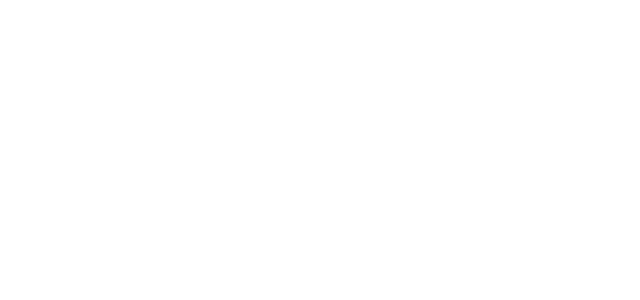
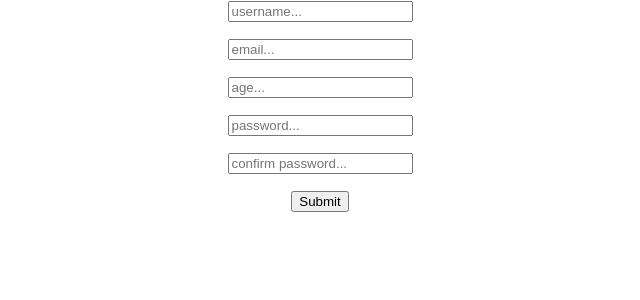
Before and after one commit to LKASTI/Learning-React, a React (Create React App) app: page /profile in a window 1280 px wide. Shown: the top 300 px of the page, without its empty margins (320-960 px from the left). Built offline with nearby package versions, Linux system fonts and the light colour scheme.

Commit message:
committing app that validates form data with up and react-hook-form

```diff
--- a/package.json
+++ b/package.json
@@ -3,6 +3,7 @@
   "version": "0.1.0",
   "private": true,
   "dependencies": {
+    "@hookform/resolvers": "^2.9.10",
     "@tanstack/react-query": "^4.16.1",
     "@testing-library/jest-dom": "^5.16.5",
     "@testing-library/react": "^13.4.0",
@@ -10,9 +11,11 @@
     "axios": "^1.1.3",
     "react": "^18.2.0",
     "react-dom": "^18.2.0",
+    "react-hook-form": "^7.39.4",
     "react-router-dom": "^6.4.3",
     "react-scripts": "5.0.1",
-    "web-vitals": "^2.1.4"
+    "web-vitals": "^2.1.4",
+    "yup": "^0.32.11"
   },
   "scripts": {
     "start": "react-scripts start",
--- a/src/App.css
+++ b/src/App.css
@@ -1,3 +1,9 @@
 .App {
   text-align: center;
 }
+
+
+
+p{
+  color:red;
+}
--- a/src/App.js
+++ b/src/App.js
@@ -1,13 +1,11 @@
 import './App.css';
-
-
-//query is R from CRUD, mutation is CUD from CRUD
-function App() {//query is getting data, mutation is changing data
+import Form from './components/Form'
+function App() {
 
 
   return(
-    <div className ="App">
-
+    <div className='App'>
+      <Form/>
     </div>
   )
 }
--- /dev/null
+++ b/src/components/Form.js
@@ -0,0 +1,40 @@
+import '../App.css';
+import {useForm} from 'react-hook-form'
+import * as yup from 'yup'
+import {yupResolver} from '@hookform/resolvers/yup'
+function Form() {
+
+  // specify the data we are retrieving is an object with 'yup.object'
+  const schema = yup.object().shape({
+    userName: yup.string().min(5).max(15).required("must enter a username"),
+    email: yup.string().email().required("must enter a email"),
+    age: yup.number().positive().min(18, "must be at least 18 years of age").required("must enter an age"),
+    password: yup.string().min(4).max(20).required("must enter a password"),
+    confirmPassword: yup.string().oneOf([yup.ref("password"), null], "passwords must match").required("must confirm password"),
+  })
+  //register is a function that retrieves input from a form
+  const {register, handleSubmit, formState: {errors}} = useForm({
+    resolver: yupResolver(schema) //dont know??
+  })
+  const onSubmit = (data) =>{
+    console.log(data)
+  }
+
+  return(
+    <form onSubmit={handleSubmit(onSubmit)}> {/*form is an object*/}
+      <input type="text" placeholder='username...' {...register("userName")}/>
+      <p>{errors.userName?.message}</p>
+      <input type="text" placeholder='email...'{...register("email")}/>
+      <p>{errors.email?.message}</p>
+      <input type="number" placeholder='age...'{...register("age")}/>
+      <p>{errors.age?.message}</p>
+      <input type="password" placeholder='password...'{...register("password")}/>
+      <p>{errors.password?.message}</p>
+      <input type="password" placeholder='confirm password...'{...register("confirmPassword")}/>
+      <p>{errors.confirmPassword?.message}</p>
+      <input type="submit"/>
+    </form>
+  )
+}
+
+export default Form;
```
Also changed, not shown: src/components/NavBar.js (deleted, +0 -11 lines), src/pages/Home.js (deleted, +0 -22 lines), src/pages/Profile.js (deleted, +0 -9 lines), 1 other file (tests, documents, lock files or other folders).
